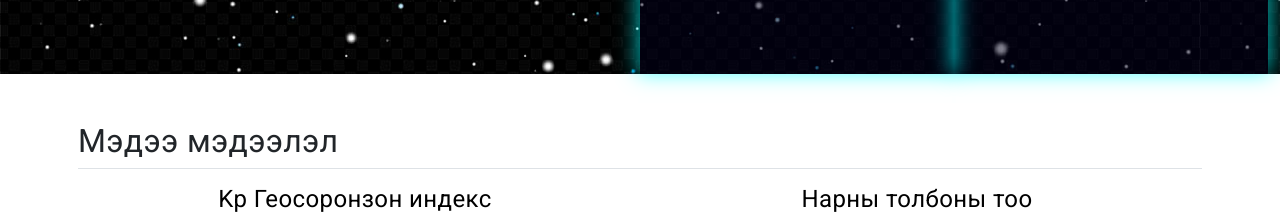
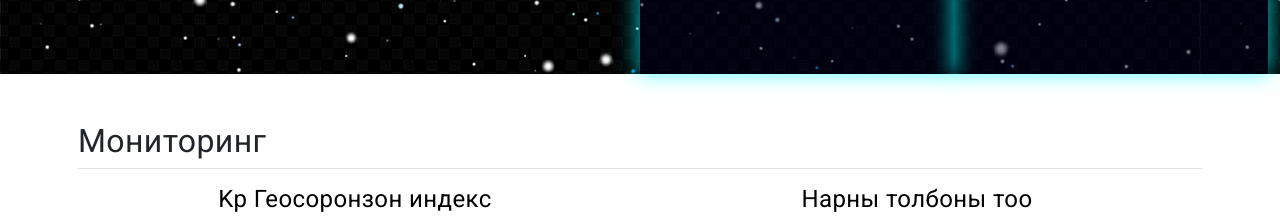
Before and after one commit to BNamuun/LSpace, a React (Create React App) app: page / in a window 1280 px wide. Shown: the part 1580-1799 px from the top of the page. Built offline with nearby package versions, Linux system fonts and the light colour scheme; no server answers.

Commit message:
title name change

```diff
--- a/src/Charts/Graph.js
+++ b/src/Charts/Graph.js
@@ -6,7 +6,7 @@ import { Sunspot } from "./SSN";
 export function Graph() {
   return (
     <div className="container px-2 py-5" id="custom-cards">
-      <h2 class="pb-2 border-bottom">Мэдээ мэдээлэл</h2>
+      <h2 class="pb-2 border-bottom">Мониторинг</h2>
       <div class="chartsPart d-flex mt-3 flex-wrap justify-content-around">
         <div class="ChartSize col-lg-5 col-md-6 col-sm-12 col-12 me-2 mb-5 ">
           <h4 class="text-black text-center"> Kp Геосоронзон индекс</h4>
```
